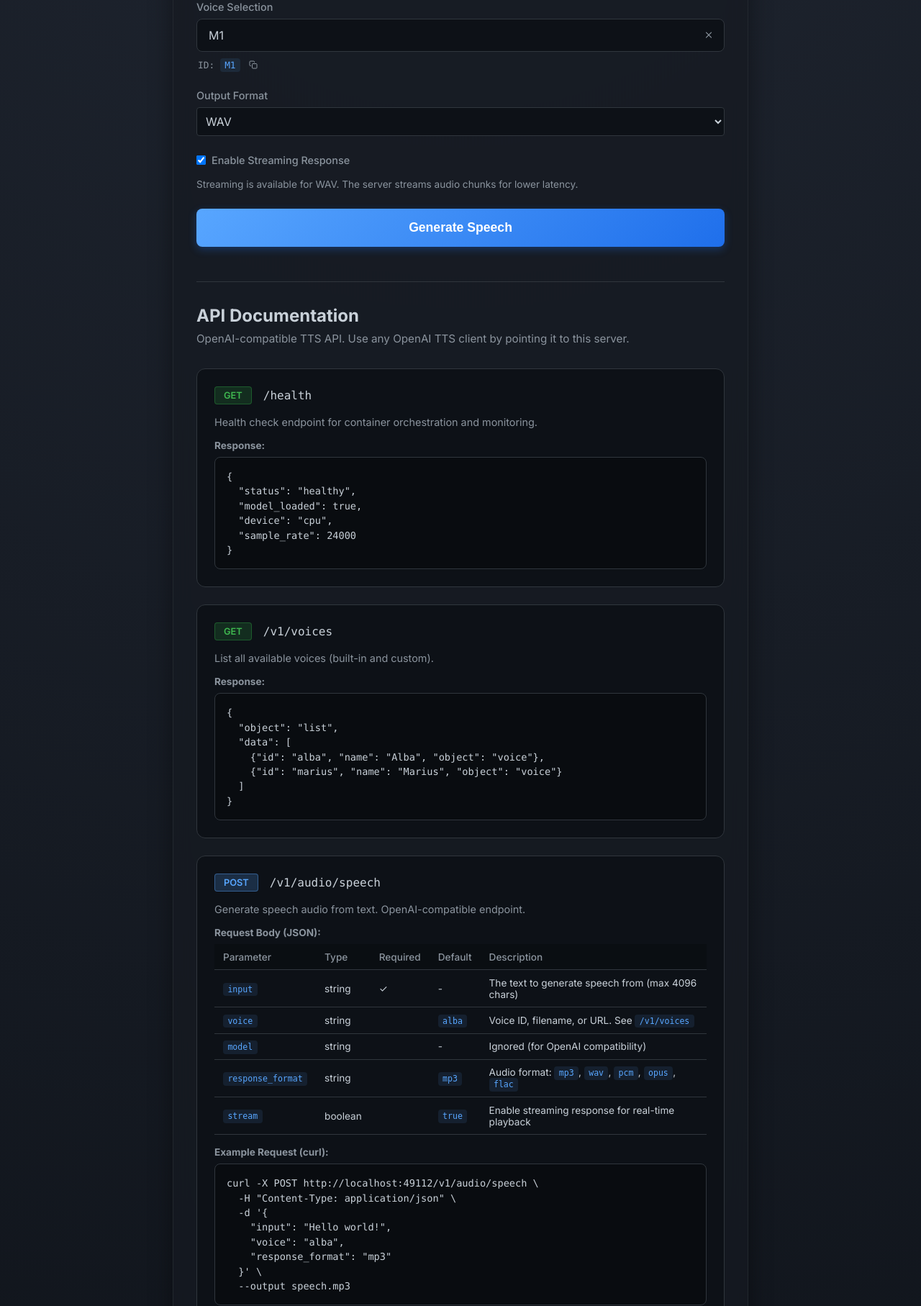
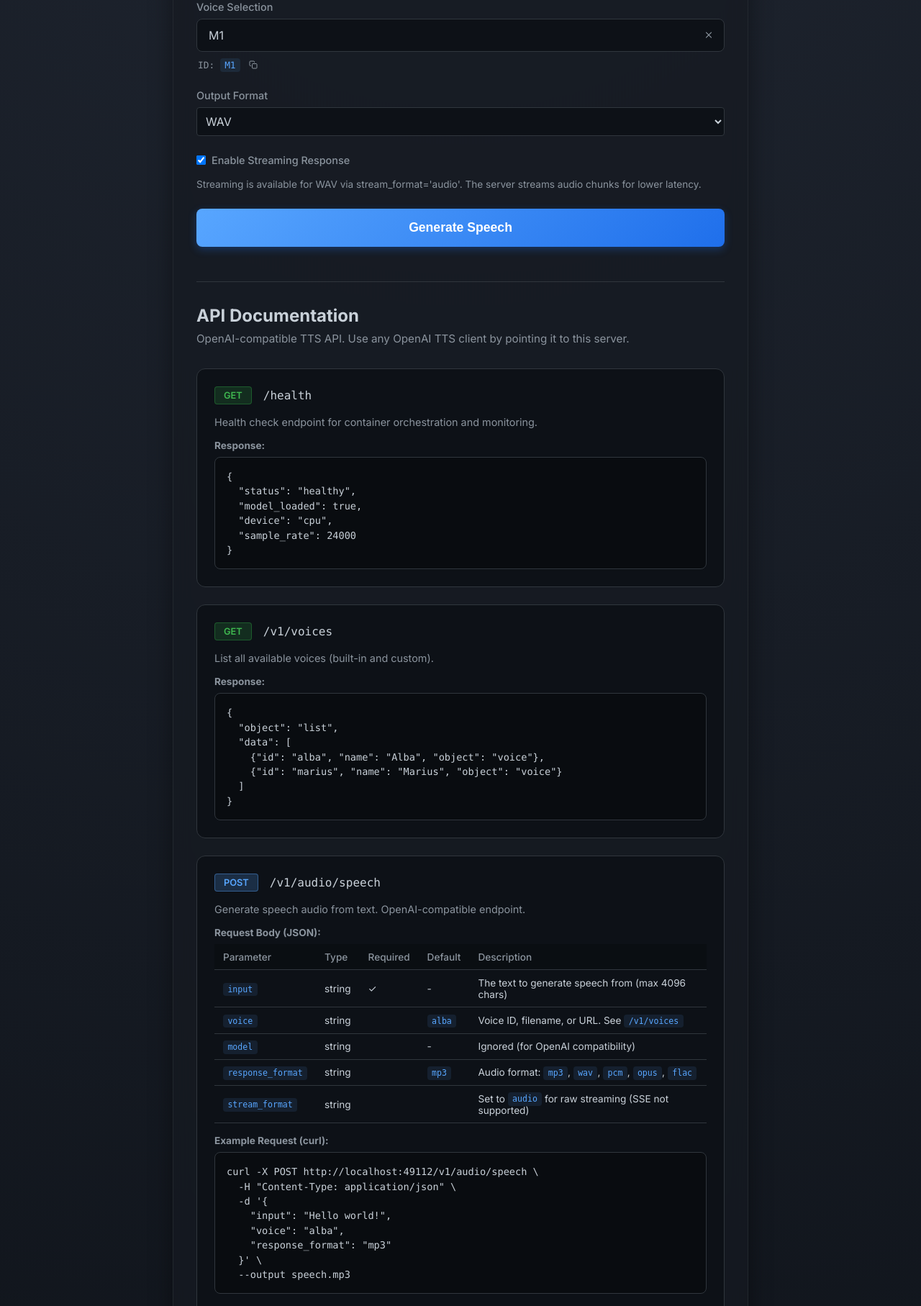
Before and after one commit to tan-yong-sheng/supertonic-tts-openai_streaming_server, a Flask app: page / in a window 1280 px wide. Shown: the part 371-2186 px from the top of the page at 72% size. Run offline with Flask 3, Linux system fonts and the light colour scheme; parts of the project's set-up code (start-up, migrations or seed data) failed here and were passed over.

Commit message:
Update streaming API and add SDK tests

```diff
--- a/app/__init__.py
+++ b/app/__init__.py
@@ -31,7 +31,6 @@ def create_app(config_overrides: dict | None = None) -> Flask:
         static_folder=Config.get_static_folder(),
     )
 
-    app.config['STREAM_DEFAULT'] = Config.STREAM_DEFAULT
     app.config['TEXT_PREPROCESS_DEFAULT'] = Config.TEXT_PREPROCESS_DEFAULT
 
     if config_overrides:
--- a/app/config.py
+++ b/app/config.py
@@ -72,7 +72,6 @@ class Config:
 
     VOICES_DIR = os.environ.get('SUPERTONIC_VOICES_DIR', None)
 
-    STREAM_DEFAULT = os.environ.get('SUPERTONIC_STREAM_DEFAULT', 'false').lower() == 'true'
     TEXT_PREPROCESS_DEFAULT = (
         os.environ.get('SUPERTONIC_TEXT_PREPROCESS_DEFAULT', 'false').lower() == 'true'
     )
--- a/app/routes.py
+++ b/app/routes.py
@@ -76,7 +76,7 @@ class SpeechRequest(BaseModel):
     voice: StrictStr | None = None
     response_format: StrictStr | None = None
     format: StrictStr | None = None
-    stream: StrictBool | None = None
+    stream_format: StrictStr | None = None
     speed: StrictFloat | StrictInt | None = None
     steps: StrictInt | None = None
     lang: StrictStr | None = None
@@ -252,8 +252,17 @@ def _handle_validation_error(exc: ValidationError, raw_data: dict | None, reques
     if param == 'voice':
         return _error_response("'voice' must be a string", 400, request_id, param='voice')
 
-    if param == 'stream':
-        return _error_response("'stream' must be a boolean", 400, request_id, param='stream')
+    if param == 'stream_format':
+        provided = raw_data.get('stream_format') if isinstance(raw_data, dict) else None
+        _log_invalid_param(
+            'stream_format',
+            provided,
+            request_id,
+            {'allowed_stream_formats': ('audio', 'sse')},
+        )
+        return _error_response(
+            "'stream_format' must be a string", 400, request_id, param='stream_format'
+        )
 
     if param == 'response_format':
         return _error_response(
@@ -396,7 +405,7 @@ def generate_speech():
         voice: string (optional) - Voice ID or path
         response_format: string (optional) - Audio format
         format: string (optional) - Alias for response_format
-        stream: boolean (optional) - Enable streaming
+        stream_format: string (optional) - "audio" (raw bytes) or "sse" (not supported)
         speed: number (optional) - Speech rate multiplier
         steps: integer (optional) - Diffusion steps (quality vs speed)
         lang: string (optional) - Language code (e.g., "en")
@@ -415,6 +424,22 @@ def generate_speech():
     if not data:
         return _error_response('Missing JSON body', 400, request_id)
 
+    if isinstance(data, dict) and 'stream' in data:
+        _log_invalid_param(
+            'stream',
+            data.get('stream'),
+            request_id,
+            {'hint': "Use 'stream_format' set to 'audio' for streaming."},
+        )
+        return _error_response(
+            "'stream' is not supported; use 'stream_format' instead",
+            400,
+            request_id,
+            param='stream',
+            error_type='invalid_request_error',
+            extra={'hint': "Set 'stream_format' to 'audio' for raw audio streaming."},
+        )
+
     try:
         payload = SpeechRequest.model_validate(data)
     except ValidationError as exc:
@@ -430,7 +455,7 @@ def generate_speech():
         )
 
     voice = payload.voice or Config.DEFAULT_VOICE
-    stream_request = payload.stream
+    stream_format = payload.stream_format
 
     response_format = payload.response_format
     if response_format is None:
@@ -480,10 +505,45 @@ def generate_speech():
         voice_state = tts.get_voice_state(voice)
 
         # Check if streaming should be used
-        if isinstance(stream_request, bool):
-            use_streaming = stream_request
+        if stream_format is not None:
+            normalized_format = stream_format.strip().lower()
+            allowed_formats = ('audio', 'sse')
+            if normalized_format not in allowed_formats:
+                _log_invalid_param(
+                    'stream_format',
+                    stream_format,
+                    request_id,
+                    {'allowed_stream_formats': allowed_formats},
+                )
+                return _error_response(
+                    "Invalid 'stream_format'. Use 'audio' for streaming.",
+                    400,
+                    request_id,
+                    param='stream_format',
+                    error_type='invalid_request_error',
+                    extra={
+                        'allowed_stream_formats': allowed_formats,
+                        'supported_stream_formats': ('audio',),
+                    },
+                )
+            if normalized_format == 'sse':
+                _log_invalid_param(
+                    'stream_format',
+                    stream_format,
+                    request_id,
+                    {'reason': 'sse_not_supported', 'supported_stream_formats': ('audio',)},
+                )
+                return _error_response(
+                    "stream_format 'sse' is not supported. Use 'audio' for streaming.",
+                    400,
+                    request_id,
+                    param='stream_format',
+                    error_type='invalid_request_error',
+                    extra={'supported_stream_formats': ('audio',)},
+                )
+            use_streaming = True
         else:
-            use_streaming = current_app.config.get('STREAM_DEFAULT', False)
+            use_streaming = False
 
         # Streaming is supported for all formats; for non-PCM/WAV we stream the
         # fully encoded file buffer (less latency-friendly but format-correct).
--- a/app/services/audio.py
+++ b/app/services/audio.py
@@ -7,7 +7,6 @@ import struct
 import wave
 
 import torch
-import torchaudio
 
 from app.logging_config import get_logger
 
@@ -82,6 +81,12 @@ def convert_audio(
             buffer.seek(0)
             return buffer
 
+        try:
+            import torchaudio
+        except ImportError as exc:
+            raise RuntimeError(
+                f"torchaudio is required to encode '{target_format}' format"
+            ) from exc
         torchaudio.save(buffer, audio_tensor, sample_rate, format=target_format)
         buffer.seek(0)
         return buffer
--- a/infra/modal/modal_config.py
+++ b/infra/modal/modal_config.py
@@ -78,7 +78,6 @@ _PASSTHROUGH_ENV_KEYS = (
     'SUPERTONIC_PORT',
     'SUPERTONIC_VOICES_DIR',
     'SUPERTONIC_MODEL_PATH',
-    'SUPERTONIC_STREAM_DEFAULT',
     'SUPERTONIC_TEXT_PREPROCESS_DEFAULT',
     'SUPERTONIC_LOG_LEVEL',
     'SUPERTONIC_LOG_DIR',
--- /dev/null
+++ b/pytest.ini
@@ -0,0 +1,5 @@
+[pytest]
+addopts = -m "not integration"
+markers =
+    integration: SDK integration tests (in-process server)
+    unit: fast unit tests
--- a/server.py
+++ b/server.py
@@ -33,15 +33,11 @@ Examples:
     # Custom port and voices directory
     python server.py --port 8080 --voices-dir ./my_voices
 
-    # Enable streaming by default
-    python server.py --stream
-
 Environment Variables:
     SUPERTONIC_HOST            Server host (default: 0.0.0.0)
     SUPERTONIC_PORT            Server port (default: 49112)
     SUPERTONIC_MODEL_PATH      Path to model directory
     SUPERTONIC_VOICES_DIR      Path to voices directory
-    SUPERTONIC_STREAM_DEFAULT  Enable streaming by default
     SUPERTONIC_TEXT_PREPROCESS_DEFAULT Enable text preprocessing by default
     SUPERTONIC_LOG_DIR         Log directory path
         """,
@@ -68,12 +64,6 @@ Environment Variables:
         help='Directory containing voice files',
     )
     parser.add_argument(
-        '--stream',
-        action='store_true',
-        default=Config.STREAM_DEFAULT,
-        help='Enable streaming by default for all requests',
-    )
-    parser.add_argument(
         '--text-preprocess',
         action='store_true',
         default=Config.TEXT_PREPROCESS_DEFAULT,
@@ -97,9 +87,7 @@ def main() -> None:
 
     os.environ.setdefault('SUPERTONIC_LOG_LEVEL', args.log_level)
 
-    app = create_app(
-        {'STREAM_DEFAULT': args.stream, 'TEXT_PREPROCESS_DEFAULT': args.text_preprocess}
-    )
+    app = create_app({'TEXT_PREPROCESS_DEFAULT': args.text_preprocess})
 
     logger = get_logger()
 
--- a/static/js/app.js
+++ b/static/js/app.js
@@ -28,11 +28,11 @@ document.addEventListener('DOMContentLoaded', async () => {
 
 			if (fmt === 'pcm') {
 				infoLabel.textContent =
-					"Streaming is available for Raw PCM. Note: This format creates a specialized raw stream that will not play in the browser's audio player.";
+					"Streaming is available for Raw PCM via stream_format='audio'. Note: This format creates a specialized raw stream that will not play in the browser's audio player.";
 			} else {
 				// WAV
 				infoLabel.textContent =
-					'Streaming is available for WAV. The server streams audio chunks for lower latency.';
+					"Streaming is available for WAV via stream_format='audio'. The server streams audio chunks for lower latency.";
 			}
 		} else {
 			streamToggle.disabled = true;
@@ -42,7 +42,7 @@ document.addEventListener('DOMContentLoaded', async () => {
 
 			if (fmt === 'mp3') {
 				infoLabel.textContent =
-					'Streaming is not available for MP3 (Server limitation). A full file will be generated and played.';
+					'Streaming is disabled for MP3 in this UI. A full file will be generated and played.';
 			} else {
 				infoLabel.textContent = 'Streaming is not available for this format.';
 			}
@@ -431,24 +431,28 @@ document.addEventListener('DOMContentLoaded', async () => {
 		}
 
 		// ... rest of generation logic ...
-		const stream = streamToggle.checked;
 		const fmt = formatSelect.value;
+		const streamFormat = streamToggle.checked ? 'audio' : null;
 
 		generateBtn.classList.add('loading');
 		generateBtn.disabled = true;
 		outputSection.classList.remove('active');
 
 		try {
+			const payload = {
+				model: 'supertonic-2',
+				input: text,
+				voice: voice,
+				response_format: fmt,
+			};
+			if (streamFormat) {
+				payload.stream_format = streamFormat;
+			}
+
 			const response = await fetch('/v1/audio/speech', {
 				method: 'POST',
 				headers: { 'Content-Type': 'application/json' },
-				body: JSON.stringify({
-					model: 'supertonic-2',
-					input: text,
-					voice: voice,
-					response_format: fmt,
-					stream: stream,
-				}),
+				body: JSON.stringify(payload),
 			});
 
 			if (!response.ok) {
@@ -456,9 +460,8 @@ document.addEventListener('DOMContentLoaded', async () => {
 				throw new Error(err.error || response.statusText);
 			}
 
-			// Currently we always fetch the full blob and play it once ready.
-			// The `stream` flag is still sent to the server, but client playback
-			// uses a single blob path for robustness.
+			// We always fetch the full blob and play it once ready.
+			// Streaming affects server response timing but not this client's playback path.
 			const blob = await response.blob();
 			const url = URL.createObjectURL(blob);
 			audioPlayer.src = url;
--- a/templates/index.html
+++ b/templates/index.html
@@ -277,11 +277,13 @@ Hello! I am Supertonic TTS, running locally on your machine. I can stream audio
 									</td>
 								</tr>
 								<tr>
-									<td><code>stream</code></td>
-									<td>boolean</td>
+									<td><code>stream_format</code></td>
+									<td>string</td>
 									<td></td>
-									<td><code>true</code></td>
-									<td>Enable streaming response for real-time playback</td>
+									<td></td>
+									<td>
+										Set to <code>audio</code> for raw streaming (SSE not supported)
+									</td>
 								</tr>
 								<!-- <tr>
 									<td><code>speed</code></td>
```
Also changed, not shown: TEST_PLAN.md (added, +47 -0 lines), requirements-dev.txt (added, +10 -0 lines), tests/conftest.py (+48 -0 lines), tests/test_models.py (+3 -0 lines), tests/test_openai_sdk.py (added, +52 -0 lines), tests/test_validation.py (+3 -0 lines), README.md.
